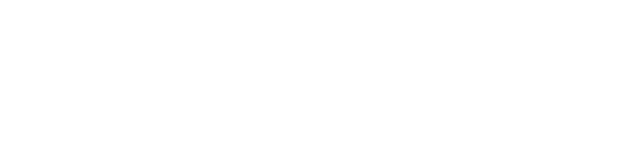
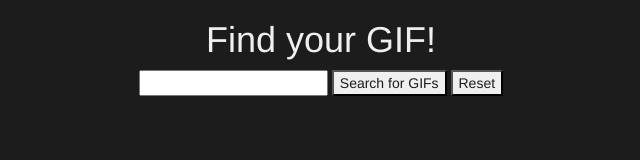
Before and after one commit to mrmorelo/GilphyAPITest, a plain HTML site: page index.html in a window 1280 px wide. Shown: the whole page, without its empty margins (319-959 px from the left). Drawn offline with nearby package versions, Linux system fonts and the light colour scheme.

Commit message:
Search working, custom css start
Search working for a single item based on other ppl code, changed css a
bit for improvement.

```diff
--- a/css/css.css
+++ b/css/css.css
@@ -0,0 +1,19 @@
+body{
+  text-align: center;
+  background:#1c1c1c;
+  color:#efefef;
+}
+
+.info{
+  padding:0 0 20px;
+}
+
+input[type=text]{
+  color:#1c1c1c;
+}
+
+input[type=reset],
+button{
+  background:#efefef;
+  color:#1c1c1c;
+}
--- a/index.html
+++ b/index.html
@@ -10,6 +10,23 @@
   <link rel="stylesheet" href="css/css.css"/>
 </head>
 <body>
+  <div class="container-fluid">
+    <div class="row">
+      <div class="col-sm-12 info">
+        <h1>Find your GIF!</h1>
+        <form class="gif-form">
+          <input type="text" id="form-value" class="search-input-rounded">
+          <button type="submit" class="search_button"> Search for GIFs </button>
+          <input type="reset" id="reset_button" value="Reset">
+        </form>
+      </div>
+    </div>
+    <div class="row">
+      <div class="rando_facts animated bounceIn">
+        <img id="here_is_gif" src=""/>
+      </div>
+    </div>
+  </div>
 
 <!-- Link in jQuery from CDN -->
 <script src="https://code.jquery.com/jquery-3.1.1.min.js"></script>
--- a/js/js.js
+++ b/js/js.js
@@ -0,0 +1,43 @@
+// This waits for the page to load before calling our jQuery
+   $( document ).ready(function(){
+
+     // Part 1 - Collect User Input Using jQuery Click Listener note we use the class (.) of search_button
+     $('.search_button').on('click', function(){
+
+       // Collect user by grabbing the input form's value via id (#)
+       var userInput = $('#form-value').val().trim();
+
+       // Change the input to suit the API (ie change spaces to +)
+       userInput = userInput.replace(/ /g, "+");
+
+       // Create the Giphy API URL
+       var queryURL = 'http://api.giphy.com/v1/gifs/search?q=' + userInput + '&api_key=8daec3540b0047efaa2568176c2c3419';
+
+       // Part 2 - Use AJAX to call GIPHY API (note that the .done() function waits for the API to respond)
+       $.ajax({url: queryURL, method: 'GET'}).done(function(response){
+
+         // This is the API response data. It's a JSON object of 25 gifs
+         console.log(response.data);
+
+         // For simplicity, we will take the first gif (ie. at postion 0)
+         var giphyURL = response.data[0].images.fixed_height.url;
+         console.log(giphyURL)
+
+         // Now you can pass that into your "here_is_gif" <img> tag using its id (#)
+         $('#here_is_gif').attr('src', giphyURL);
+
+       });
+
+       // Part 3 - Clear the Gif using the reset_button id (#)
+       $('#reset_button').on('click', function(){
+         // Grab the img using the id and change the src to empty to remove the image
+         $('#here_is_gif').attr("src",'');
+       })
+
+
+       // If using a jQuery click listner on a Submit button, you need to return false to prevent the default page refresh
+       return false;
+     })
+
+
+   });
```
Also changed, not shown: 1 other file.
